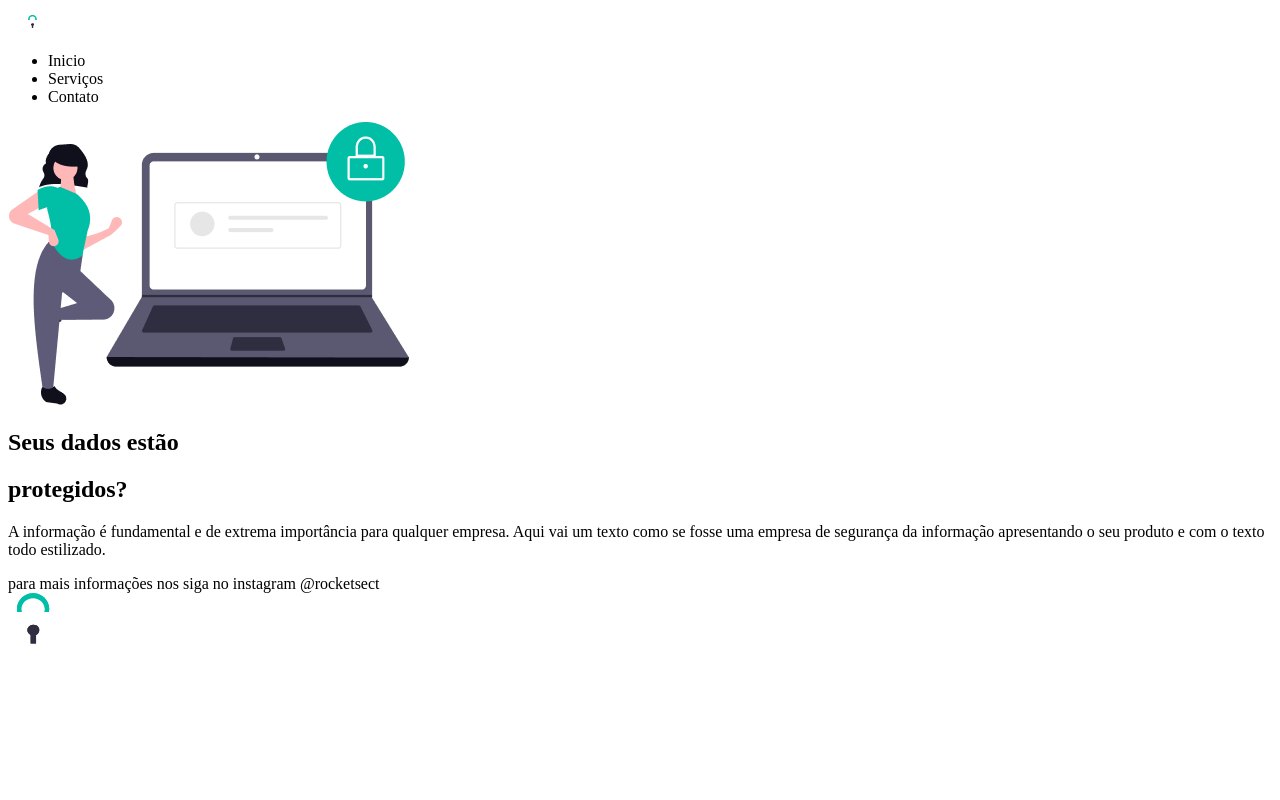
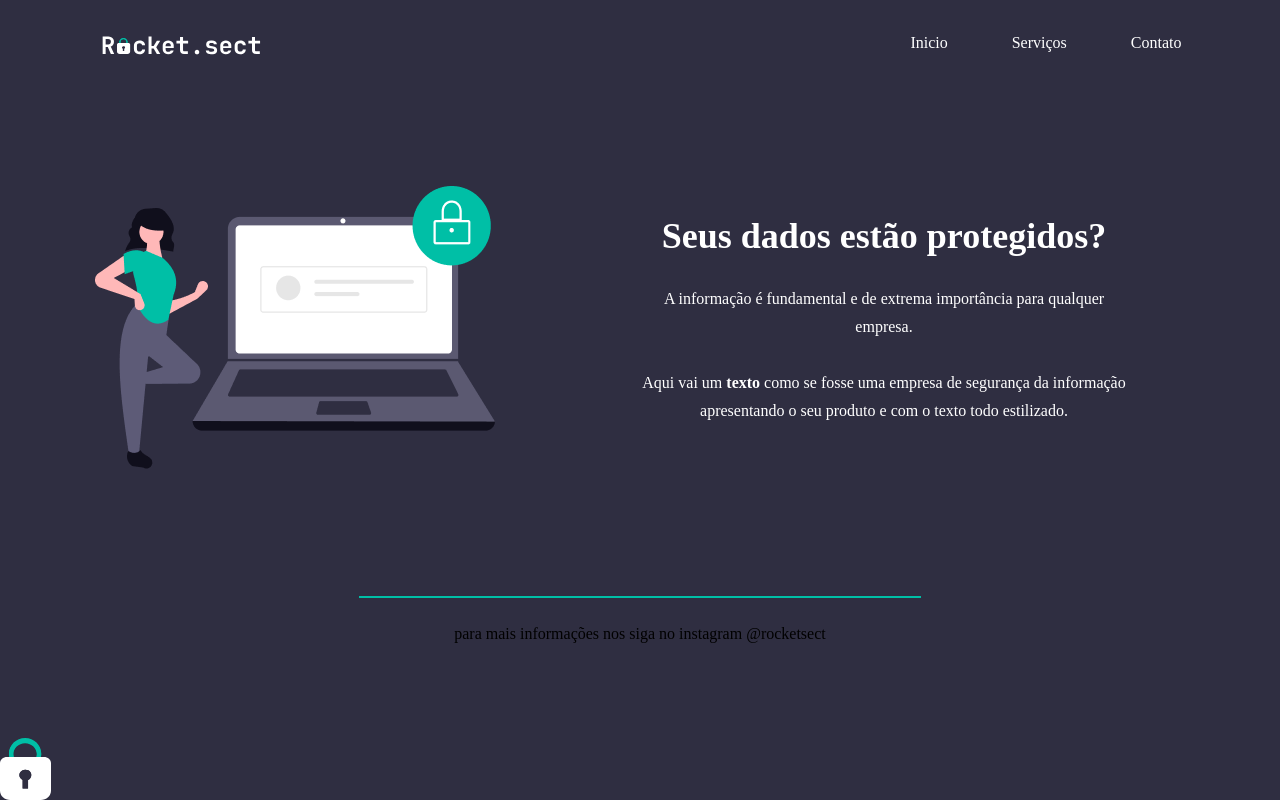
Before and after one commit to VitorTorquato/Explore-course, a plain HTML site: page Desafios/Dessafio 3/index.html in a window 1280 px wide. Drawn offline with Linux system fonts and the light colour scheme.

Commit message:
initial commit

```diff
--- a/Desafios/Dessafio 3/index.html
+++ b/Desafios/Dessafio 3/index.html
@@ -4,6 +4,7 @@
     <meta charset="UTF-8">
     <meta name="viewport" content="width=device-width, initial-scale=1.0">
     <title>Desafio 03 </title>
+    <link rel="stylesheet" href="style.css">
 </head>
 <body>
     <div id="page">
@@ -15,17 +16,18 @@
             </ul>
         </nav>
         <main>
+            <img src="imagen/img1.png" alt="Leptop com cadiado de seguraça">
         <section>
-            <img src="imagen/img1.png" alt="Leptop com cadiado de seguraça">
-
-            <h2>Seus dados estão</h2>
-            <h2>protegidos?</h2>
-            <p>A informação é fundamental e de extrema importância para qualquer empresa. Aqui vai um texto como se fosse uma empresa de segurança da informação apresentando o seu produto e com o texto todo estilizado.</p>
+            <h1>Seus dados estão <span>protegidos?</span></h1>
+            <p>A informação é fundamental e de extrema importância para qualquer </br>empresa.</br></br> Aqui vai um <strong>texto</strong> como se fosse uma empresa de segurança da informação</br> apresentando o seu produto e com o texto todo estilizado.</p>
         </section>
         </main>
-        <footer>para mais informações nos siga no instagram @rocketsect</footer>
+        <div class="line"></div>
+        <footer>
+            para mais informações nos siga no instagram @rocketsect
+        <footer>
 
-        <img src="padlock.svg" alt="Cadiado">
+        <img class="Cadiado" src="padlock.svg" alt="Cadiado">
     </div>
 
 
--- /dev/null
+++ b/Desafios/Dessafio 3/style.css
@@ -0,0 +1,99 @@
+@charset 'UTF-8';
+
+
+:root{
+    --color1:#2F2E41;
+    --color2:#00BFA6;
+    --color3:#C2C2C2;
+    --color4:#FFFFFF;
+}
+
+
+body{
+    margin: 0;
+    background-color: var(--color1);
+
+}
+
+#page{
+    margin: auto;
+    background-color:var(--color1) ;
+    height: 720;
+    width: 1280px;
+
+}
+
+nav{
+    width: 1083px;
+    height: 85px;
+    display: flex;
+    justify-content: space-between;
+    align-items: center;
+    margin: auto;
+}
+
+ul{
+    display: flex;
+    justify-content: space-between;
+    gap: 64px;
+
+}
+
+ul li{
+    list-style: none;
+    color: #FFFFFF;
+}
+
+main{
+    width: 1092px;
+    height: 283px;
+    margin:101px auto 127px;
+    display: flex;
+    align-items: center;
+    justify-content: space-between;
+}
+
+section{
+    text-align: center;
+}
+
+section h1 {
+    width: 604px;
+    height: 40px;
+    color: var(--color4);
+
+    font-size: 36px;
+    line-height: 40px;
+
+
+
+
+}
+section  p{
+    width: 604px;
+    height: 168px;
+    color: var(--color4);
+
+    font-size: 16px;
+    line-height: 28px;
+}
+
+.line{
+    width: 560px;
+    height: 0px;
+    margin:0px auto 27px;
+    border: 1px solid var(--color2);
+}
+footer{
+    width: 462px;
+    height: 28px;
+    margin: auto;
+    text-align: center;
+}
+
+.Cadiado{
+    position: fixed;
+    bottom: 0;
+    left: 0;
+
+}
```
